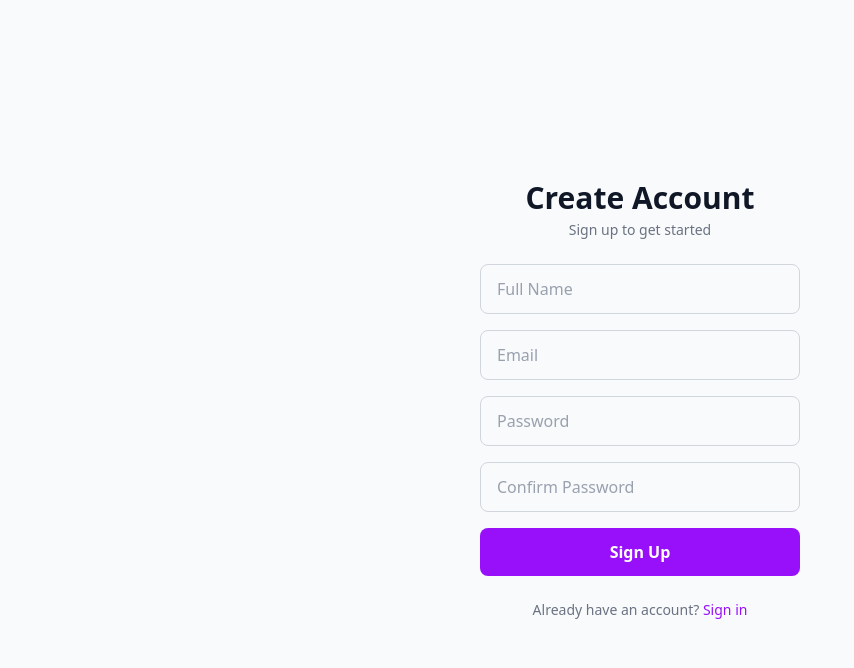
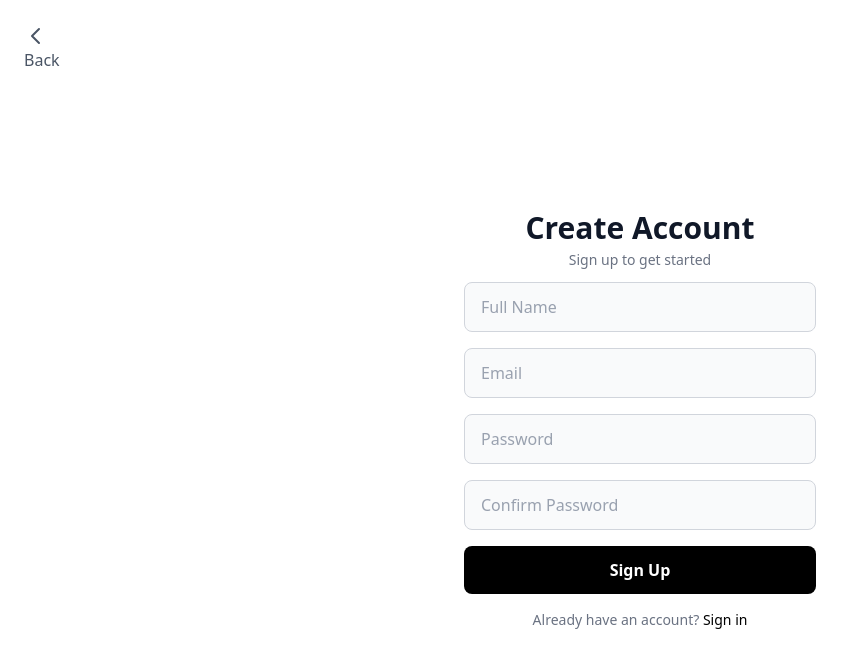
Before and after one commit to alexmarcus22/Rivulus, a React (Vite) app: page /sign-up in a window 1280 px wide. Shown: the top 668 px of the page, without its empty margins (0-854 px from the left). Built offline with nearby package versions, Linux system fonts and the light colour scheme.

Commit message:
Feature-03-pages-WIP: design wip 1

```diff
--- a/package.json
+++ b/package.json
@@ -58,6 +58,7 @@
 		"typescript": "~5.3.3",
 		"vite": "^5.4.21",
 		"vite-tsconfig-paths": "^4.3.2",
-		"vitest": "^1.6.1"
+		"vitest": "^1.6.1",
+		"yup": "^1.7.1"
 	}
 }
--- a/src/app/components/shared/Header/Header.tsx
+++ b/src/app/components/shared/Header/Header.tsx
@@ -12,10 +12,10 @@ const Header: React.FC<HeaderProps> = ({ title = "Rivulus" }): JSX.Element => {
 					<h1 className="header-title text-[2rem] font-semibold">{title}</h1>
 					<ul className="nav-links flex space-x-7">
 						<li className="nav-link">
-							<a href="">Home</a>
+							<a href="/">Home</a>
 						</li>
 						<li className="nav-link">
-							<a href="sign-in">Login</a>
+							<a href="/sign-in">Login</a>
 						</li>
 						<li className="nav-link">
 							<a href="sign-up">Register</a>
--- a/src/app/layouts/default/index.tsx
+++ b/src/app/layouts/default/index.tsx
@@ -1,16 +1,24 @@
 import React from "react";
-import { Outlet } from "react-router";
+import { Outlet, useLocation } from "react-router";
 import Header from "../../components/shared/Header/Header";
 
 export const DefaultLayout: React.FC = (): JSX.Element => {
+	const location = useLocation();
+	const authPaths = ["/sign-in", "/sign-up", "/reset-password"];
+	const isAuthPage = authPaths.includes(location.pathname);
+
 	return (
 		<div className="layout relative overflow-auto" role="region">
 			<div className="container mx-auto">
-				<Header />
-				<main role="main">
+				{!isAuthPage && <Header />}
+				<main role="main" className={isAuthPage ? "flex items-center justify-center min-h-screen" : ""}>
 					<Outlet />
 				</main>
-				<footer role="contentinfo"></footer>
+				{!isAuthPage && (
+					<footer className="text-center py-4 text-gray-500 text-sm">
+						&copy; {new Date().getFullYear()} Rivulus. All rights reserved.
+					</footer>
+				)}
 			</div>
 		</div>
 	);
--- a/src/app/layouts/no-layout/index.tsx
+++ /dev/null
@@ -1,12 +0,0 @@
-import React from "react";
-import { Outlet } from "react-router";
-
-export const NoLayout: React.FC = (): JSX.Element => {
-	return (
-		<div className="no-layout relative overflow-auto" role="region">
-			<Outlet />
-		</div>
-	);
-};
-
-export default NoLayout;
--- a/src/app/pages/User/Login/Login.tsx
+++ b/src/app/pages/User/Login/Login.tsx
@@ -1,6 +1,6 @@
 import React, { useState } from "react";
 
-const LoginComponent: React.FC = () => {
+const LoginComponent: React.FC = (): JSX.Element => {
 	const [email, setEmail] = useState("");
 	const [password, setPassword] = useState("");
 
@@ -10,9 +10,17 @@ const LoginComponent: React.FC = () => {
 	};
 
 	return (
-		<div className="min-h-screen flex items-center justify-center bg-gray-50">
-			<div className="w-full max-w-sm p-8 space-y-6">
-				<div className="text-center">
+		<div className="max-w-md mt-10 p-6 bg-white rounded-lg w-100">
+			<button
+				onClick={() => window.history.back()}
+				className="absolute hover:cursor-pointer top-4 left-4 p-2 text-gray-600 hover:text-black transition"
+				aria-label="Go back">
+				<svg className="w-6 h-6" fill="none" stroke="currentColor" viewBox="0 0 24 24">
+					<path strokeLinecap="round" strokeLinejoin="round" strokeWidth={2} d="M15 19l-7-7 7-7" />
+				</svg>{" "}
+				Back
+			</button>
+			<div className="text-center mb-3">
 				<h1 className="text-3xl font-bold text-gray-900 mb-1">Welcome Back</h1>
 				<p className="text-gray-500 text-sm">Sign in to your account</p>
 			</div>
@@ -24,7 +32,7 @@ const LoginComponent: React.FC = () => {
 						id="email"
 						value={email}
 						onChange={(e) => setEmail(e.target.value)}
-							className="w-full px-4 py-3 bg-gray-50 border border-gray-300 rounded-lg text-gray-900 placeholder-gray-400 focus:outline-none focus:ring-2 focus:ring-purple-500 focus:border-transparent"
+						className="w-full px-4 py-3 bg-gray-50 border border-gray-300 rounded-lg text-gray-900 placeholder-gray-400 focus:outline-none focus:ring-2 focus:ring-blackfocus:border-transparent"
 						placeholder="Email"
 						required
 					/>
@@ -36,32 +44,31 @@ const LoginComponent: React.FC = () => {
 						id="password"
 						value={password}
 						onChange={(e) => setPassword(e.target.value)}
-							className="w-full px-4 py-3 bg-gray-50 border border-gray-300 rounded-lg text-gray-900 placeholder-gray-400 focus:outline-none focus:ring-2 focus:ring-purple-500 focus:border-transparent"
+						className="w-full px-4 py-3 bg-gray-50 border border-gray-300 rounded-lg text-gray-900 placeholder-gray-400 focus:outline-none focus:ring-2 focus:ring-blackfocus:border-transparent"
 						placeholder="Password"
 						required
 					/>
 				</div>
 
 				<div className="text-right">
-						<a href="reset-password" className="text-sm text-purple-600 hover:text-purple-700">
+					<a href="reset-password" className="text-sm text-black hover:text-gray-700">
 						Forgot password?
 					</a>
 				</div>
 
 				<button
 					type="submit"
-						className="w-full py-3 bg-purple-600 text-white font-semibold rounded-lg hover:bg-purple-700 focus:outline-none focus:ring-2 focus:ring-purple-500 transition">
+					className="w-full py-3 bg-black text-white font-semibold rounded-lg hover:bg-black hover:cursor-pointer focus:outline-none focus:ring-2 focus:ring-blacktransition">
 					Sign In
 				</button>
 			</form>
 
-				<p className="text-center text-gray-500 text-sm">
+			<p className="text-center text-gray-500 text-sm py-3">
 				Don't have an account?{" "}
-					<a href="sign-up" className="text-purple-600 hover:text-purple-700 font-medium">
+				<a href="sign-up" className="text-black hover:text-gray-700 font-medium">
 					Sign up
 				</a>
 			</p>
-			</div>
 		</div>
 	);
 };
--- a/src/app/pages/User/Password/Recover.tsx
+++ b/src/app/pages/User/Password/Recover.tsx
@@ -24,9 +24,18 @@ const RecoverPasswordComponent: React.FC = () => {
 	};
 
 	return (
-		<div className="min-h-screen flex items-center justify-center bg-gray-50">
-			<div className="w-full max-w-sm p-8 space-y-6 ">
-				<div className="text-center">
+		<div className="max-w-md mt-10 p-6 bg-white rounded-lg w-100">
+			<button
+				onClick={() => window.history.back()}
+				className="absolute hover:cursor-pointer top-4 left-4 p-2 text-gray-600 hover:text-black transition"
+				aria-label="Go back">
+				<svg className="w-6 h-6" fill="none" stroke="currentColor" viewBox="0 0 24 24">
+					<path strokeLinecap="round" strokeLinejoin="round" strokeWidth={2} d="M15 19l-7-7 7-7" />
+				</svg>{" "}
+				Back
+			</button>
+
+			<div className="text-center mb-3">
 				<h1 className="text-3xl font-bold text-gray-900 mb-1">Recover Password</h1>
 				<p className="text-gray-500 text-sm">Enter your email to reset your password</p>
 			</div>
@@ -36,7 +45,7 @@ const RecoverPasswordComponent: React.FC = () => {
 					<p className="text-green-600 font-medium">
 						If an account exists with this email, you will receive a password reset link.
 					</p>
-						<a href="sign-in" className="text-purple-600 hover:text-purple-700 font-medium">
+					<a href="sign-in" className="text-black hover:text-gray-700 font-medium">
 						Back to Sign in
 					</a>
 				</div>
@@ -51,26 +60,18 @@ const RecoverPasswordComponent: React.FC = () => {
 							onChange={handleChange}
 							placeholder="Email"
 							required
-								className="w-full px-4 py-3 bg-gray-50 border border-gray-300 rounded-lg text-gray-900 placeholder-gray-400 focus:outline-none focus:ring-2 focus:ring-purple-500 focus:border-transparent"
+							className="w-full px-4 py-3 bg-gray-50 border border-gray-300 rounded-lg text-gray-900 placeholder-gray-400 focus:outline-none focus:ring-2 focus:ring-blackfocus:border-transparent"
 						/>
 					</div>
 
 					<button
 						type="submit"
 						disabled={isLoading}
-							className="w-full py-3 bg-purple-600 text-white font-semibold rounded-lg hover:bg-purple-700 focus:outline-none focus:ring-2 focus:ring-purple-500 transition disabled:opacity-50 disabled:cursor-not-allowed">
+						className="w-full py-3 bg-black text-white font-semibold rounded-lg hover:bg-black hover:cursor-pointer focus:outline-none focus:ring-2 focus:ring-blacktransition disabled:opacity-50 disabled:cursor-not-allowed">
 						{isLoading ? "Sending..." : "Send Reset Link"}
 					</button>
 				</form>
 			)}
-
-				<p className="text-center text-gray-500 text-sm">
-					Remember your password?{" "}
-					<a href="sign-in" className="text-purple-600 hover:text-purple-700 font-medium">
-						Sign in
-					</a>
-				</p>
-			</div>
 		</div>
 	);
 };
--- a/src/app/pages/User/Register/Register.tsx
+++ b/src/app/pages/User/Register/Register.tsx
@@ -25,9 +25,18 @@ const RegisterComponent: React.FC = () => {
 	};
 
 	return (
-		<div className="min-h-screen flex items-center justify-center bg-gray-50">
-			<div className="w-full max-w-sm p-8 space-y-6 ">
-				<div className="text-center">
+		<div className="max-w-md mt-10 p-6 bg-white rounded-lg w-100">
+			<button
+				onClick={() => window.history.back()}
+				className="absolute hover:cursor-pointer top-4 left-4 p-2 text-gray-600 hover:text-black transition"
+				aria-label="Go back">
+				<svg className="w-6 h-6" fill="none" stroke="currentColor" viewBox="0 0 24 24">
+					<path strokeLinecap="round" strokeLinejoin="round" strokeWidth={2} d="M15 19l-7-7 7-7" />
+				</svg>{" "}
+				Back
+			</button>
+
+			<div className="text-center mb-3">
 				<h1 className="text-3xl font-bold text-gray-900 mb-1">Create Account</h1>
 				<p className="text-gray-500 text-sm">Sign up to get started</p>
 			</div>
@@ -42,7 +51,7 @@ const RegisterComponent: React.FC = () => {
 						onChange={handleChange}
 						placeholder="Full Name"
 						required
-							className="w-full px-4 py-3 bg-gray-50 border border-gray-300 rounded-lg text-gray-900 placeholder-gray-400 focus:outline-none focus:ring-2 focus:ring-purple-500 focus:border-transparent"
+						className="w-full px-4 py-3 bg-gray-50 border border-gray-300 rounded-lg text-gray-900 placeholder-gray-400 focus:outline-none focus:ring-2 focus:ring-blackfocus:border-transparent"
 					/>
 				</div>
 
@@ -55,7 +64,7 @@ const RegisterComponent: React.FC = () => {
 						onChange={handleChange}
 						placeholder="Email"
 						required
-							className="w-full px-4 py-3 bg-gray-50 border border-gray-300 rounded-lg text-gray-900 placeholder-gray-400 focus:outline-none focus:ring-2 focus:ring-purple-500 focus:border-transparent"
+						className="w-full px-4 py-3 bg-gray-50 border border-gray-300 rounded-lg text-gray-900 placeholder-gray-400 focus:outline-none focus:ring-2 focus:ring-blackfocus:border-transparent"
 					/>
 				</div>
 
@@ -68,7 +77,7 @@ const RegisterComponent: React.FC = () => {
 						onChange={handleChange}
 						placeholder="Password"
 						required
-							className="w-full px-4 py-3 bg-gray-50 border border-gray-300 rounded-lg text-gray-900 placeholder-gray-400 focus:outline-none focus:ring-2 focus:ring-purple-500 focus:border-transparent"
+						className="w-full px-4 py-3 bg-gray-50 border border-gray-300 rounded-lg text-gray-900 placeholder-gray-400 focus:outline-none focus:ring-2 focus:ring-blackfocus:border-transparent"
 					/>
 				</div>
 
@@ -81,25 +90,24 @@ const RegisterComponent: React.FC = () => {
 						onChange={handleChange}
 						placeholder="Confirm Password"
 						required
-							className="w-full px-4 py-3 bg-gray-50 border border-gray-300 rounded-lg text-gray-900 placeholder-gray-400 focus:outline-none focus:ring-2 focus:ring-purple-500 focus:border-transparent"
+						className="w-full px-4 py-3 bg-gray-50 border border-gray-300 rounded-lg text-gray-900 placeholder-gray-400 focus:outline-none focus:ring-2 focus:ring-blackfocus:border-transparent"
 					/>
 				</div>
 
 				<button
 					type="submit"
 					disabled={isLoading}
-						className="w-full py-3 bg-purple-600 text-white font-semibold rounded-lg hover:bg-purple-700 focus:outline-none focus:ring-2 focus:ring-purple-500 transition disabled:opacity-50 disabled:cursor-not-allowed">
+					className="w-full py-3 bg-black text-white font-semibold rounded-lg hover:bg-black hover:cursor-pointer focus:outline-none focus:ring-2 focus:ring-blacktransition disabled:opacity-50 disabled:cursor-not-allowed">
 					{isLoading ? "Creating Account..." : "Sign Up"}
 				</button>
 			</form>
 
-				<p className="text-center text-gray-500 text-sm">
+			<p className="text-center text-gray-500 text-sm mt-4">
 				Already have an account?{" "}
-					<a href="sign-in" className="text-purple-600 hover:text-purple-700 font-medium">
+				<a href="sign-in" className="text-black hover:text-gray-700 font-medium">
 					Sign in
 				</a>
 			</p>
-			</div>
 		</div>
 	);
 };
--- a/src/index.tsx
+++ b/src/index.tsx
@@ -2,7 +2,6 @@ import { createRoot } from "react-dom/client";
 import { BrowserRouter, Route, Routes } from "react-router";
 
 import DefaulLayout from "@/layouts/default";
-import NoLayout from "@/layouts/no-layout";
 
 import HomeComponent from "@/pages/Home/Home";
 import LoginComponent from "@/pages/User/Login/Login";
@@ -19,8 +18,6 @@ root.render(
 		<Routes>
 			<Route element={<DefaulLayout />}>
 				<Route index element={<HomeComponent />} />
-			</Route>
-			<Route element={<NoLayout />}>
 				<Route path="sign-in" element={<LoginComponent />} />
 				<Route path="sign-up" element={<RegisterComponent />} />
 				<Route path="reset-password" element={<RecoverPasswordComponent />} />
```
Lines whose indentation alone changed are shown as unchanged.
